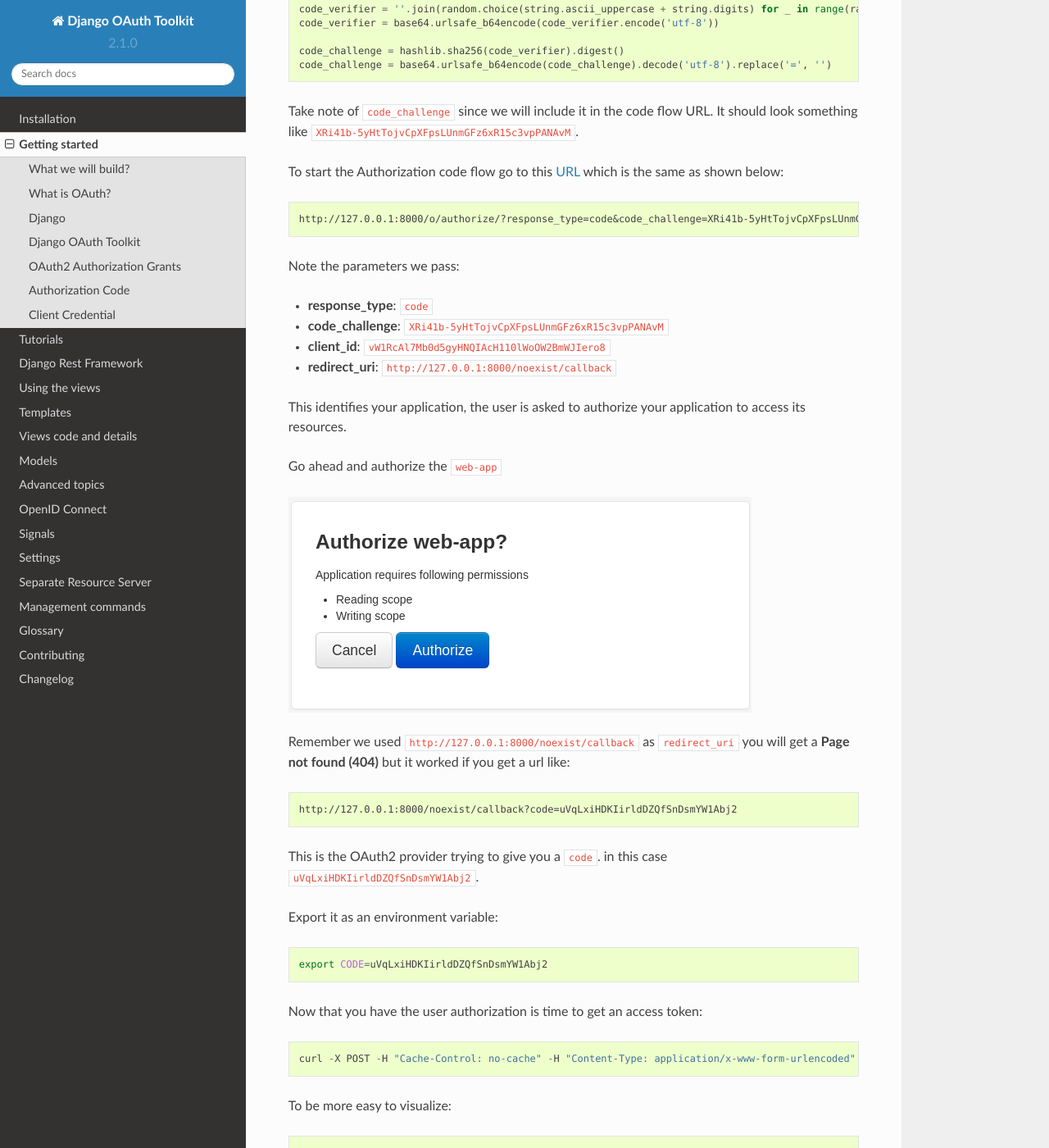
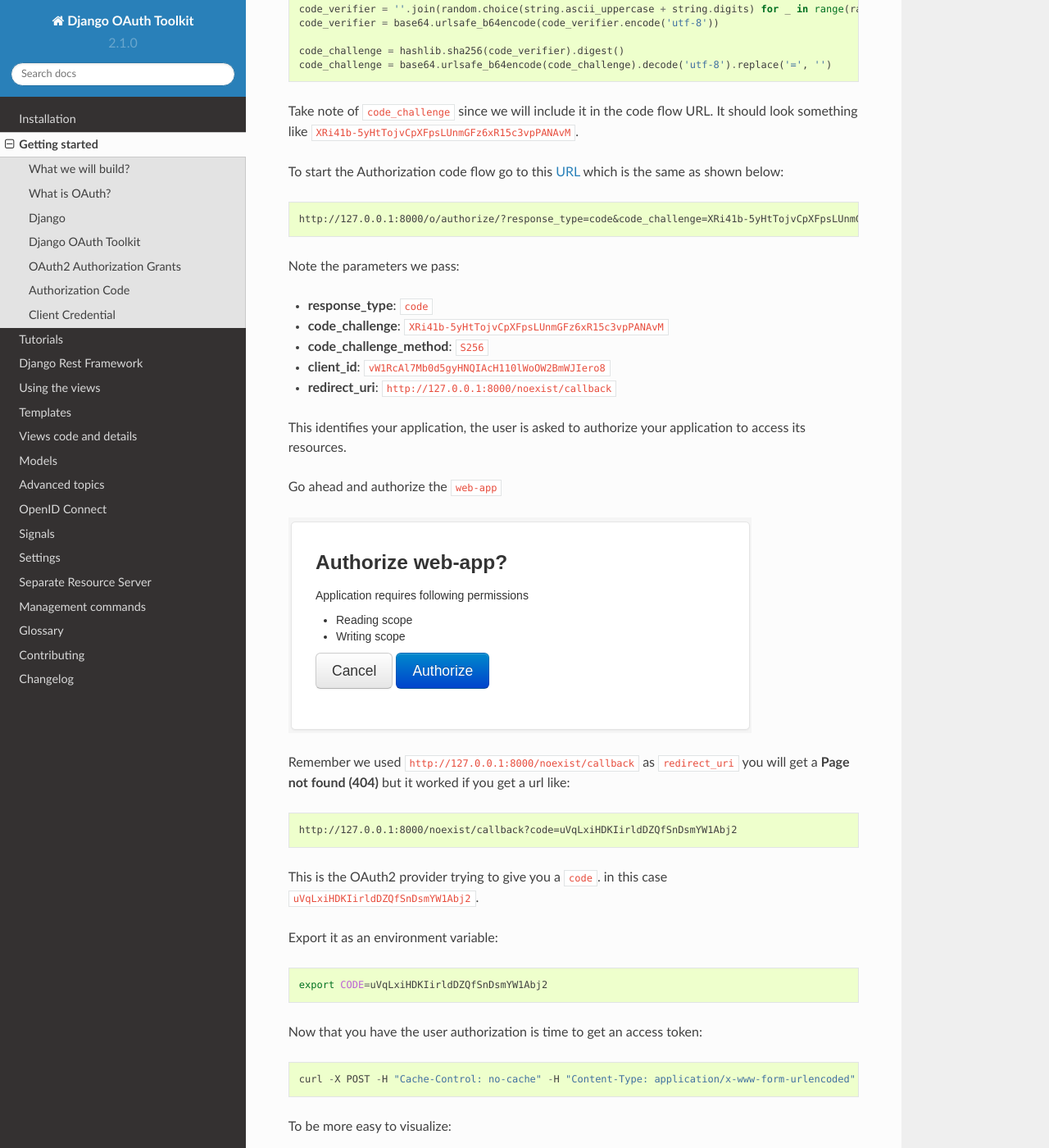
Before and after one commit to jazzband/django-oauth-toolkit, a Sphinx documentation site: the page built from docs/getting_started.rst, in a window 1280 px wide and 1400 px high, scrolled down 6653 px. Shown: the whole window at 82% size. Built offline with Sphinx 7.4.7 and the Read the Docs theme 2.0.0, drawn with Linux system fonts in a browser that asks for light colours; the version number is read from the project's files by our own code; some of the changed text lies outside the part shown.

Commit message:
HotFix- code_challenge_method added for authorization call in docs

```diff
--- a/docs/getting_started.rst
+++ b/docs/getting_started.rst
@@ -275,12 +275,13 @@
 
 To start the Authorization code flow go to this `URL`_ which is the same as shown below::
 
-    http://127.0.0.1:8000/o/authorize/?response_type=code&code_challenge=XRi41b-5yHtTojvCpXFpsLUnmGFz6xR15c3vpPANAvM&client_id=vW1RcAl7Mb0d5gyHNQIAcH110lWoOW2BmWJIero8&redirect_uri=http://127.0.0.1:8000/noexist/callback
+    http://127.0.0.1:8000/o/authorize/?response_type=code&code_challenge=XRi41b-5yHtTojvCpXFpsLUnmGFz6xR15c3vpPANAvM&code_challenge_method=S256&client_id=vW1RcAl7Mb0d5gyHNQIAcH110lWoOW2BmWJIero8&redirect_uri=http://127.0.0.1:8000/noexist/callback
 
 Note the parameters we pass:
 
 * **response_type**: ``code``
 * **code_challenge**: ``XRi41b-5yHtTojvCpXFpsLUnmGFz6xR15c3vpPANAvM``
+* **code_challenge_method**: ``S256``
 * **client_id**: ``vW1RcAl7Mb0d5gyHNQIAcH110lWoOW2BmWJIero8``
 * **redirect_uri**: ``http://127.0.0.1:8000/noexist/callback``
 
```
Also changed, not shown: other parts of docs/getting_started.rst (+2 -2 lines).
